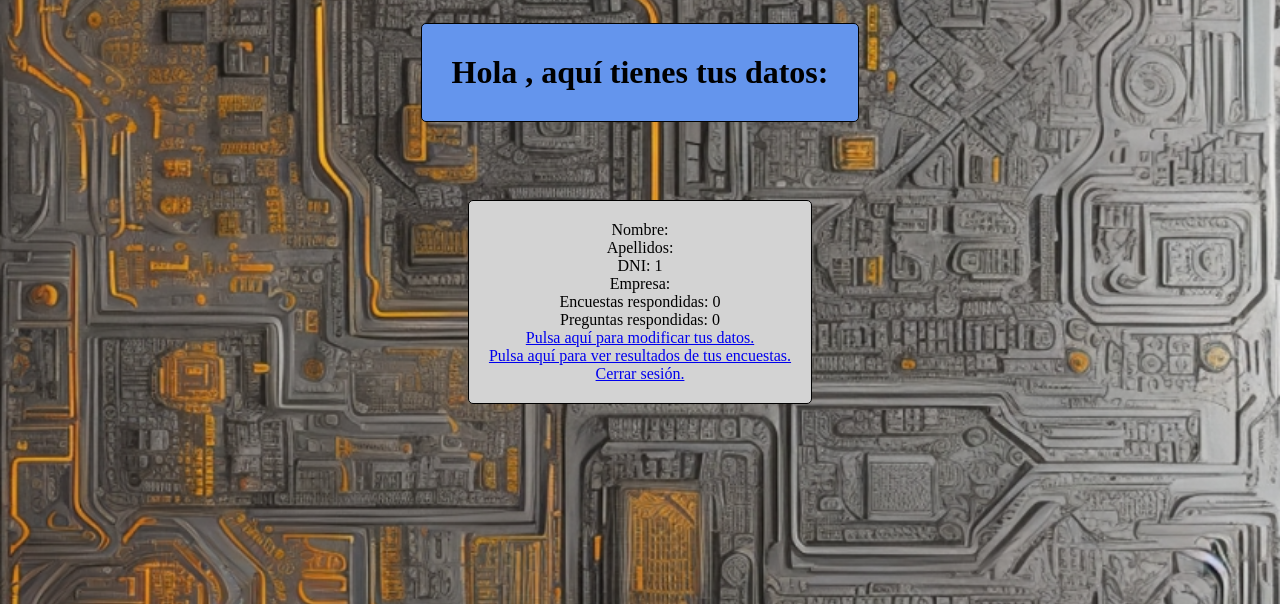
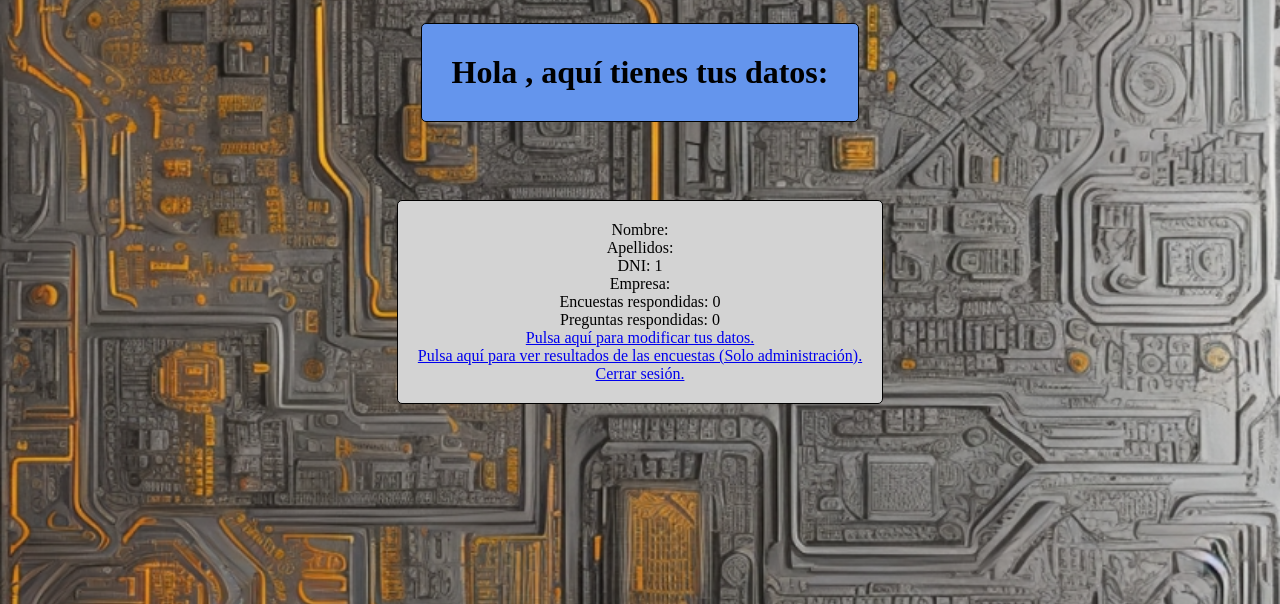
Before and after one commit to cobrat28/TFC, a PHP site: page /perfil.php in a window 1280 px wide. Shown: the part 177-781 px from the top of the page. Run offline with PHP 8.4, Linux system fonts and the light colour scheme; a user stored in the database is signed in; data comes from the database, SQL or seed files in the repository; data that the repository does not hold is empty.

Commit message:
comentarios parte 1

```diff
--- a/Encuestas.php
+++ b/Encuestas.php
@@ -59,7 +59,7 @@ include 'encabezado.php';
             </div>
         <?php
         }
-        echo "<a href='opciones_encuestas.php'> Pulsa aquí para crear una encuesta. </a><br>";
+        echo "<div style='text-align: center; height: 100px'><a href='opciones_encuestas.php'> Pulsa aquí para crear una encuesta. </a></div><br>";
 
         ?>
     </article>
--- a/Pagina_principal.php
+++ b/Pagina_principal.php
@@ -38,7 +38,7 @@ include 'encabezado.php';
     $query1 = mysqli_query($bd, "SELECT ID_encuesta FROM encuestas ORDER BY ID_encuesta DESC LIMIT 3;");
     $i = 0;
     $arr = [];
-    //Creamos un array, donde almacenaremos los 3 id_encuesta que toquen
+    //Creamos un array, donde almacenaremos los 3 id_encuesta de las últimas 3 encuestas registradas en nuestra web
     foreach ($query1 as $data) {
         $id = $data["ID_encuesta"];
         $arr[] = $id;
@@ -89,6 +89,8 @@ include 'encabezado.php';
     }
 
     ?>
+    <!--Aquí se ubicarán las encuestas, en este caso hemos implementado los estilos dentro de la página en vez de en el documento de estilos para
+    usar todo lo aprendido en clase-->
     <article style="display: flex; flex-wrap: wrap; height: 100%; margin-top: 150px;">
         <div id="izq" style="margin-left: 10% ; margin-top : 5%; height: 45%; width : 20%; background-color: rgb(238, 235, 48); border-radius: 25px;" class="form">
             <h1><?php echo $nom1; ?></h1><br>
--- a/Procesa_login.php
+++ b/Procesa_login.php
@@ -1,5 +1,6 @@
 <?php
-
+ //En esta página es donde se comprueba que los datos introducidos concuerden en nuestra base de datos, en ese caso, el usuario
+ //pasa a la página principal y se le crea una sesión, en caso contrario se le devuelve a la página de login
 if(isset($_POST["email"]) && isset($_POST["passwd"])) {
     $bd = mysqli_connect("localhost", "root","", "varlud");
     $email = $_POST["email"];
--- a/login.html
+++ b/login.html
@@ -1,3 +1,8 @@
+<!--Esta página está destinada al inicio de sesión de un usuario que ya esté registrado en nuestra web.
+Se compone de un campo donde hay que introducir el correo electrónico, otro campo para la contraseña y
+un botón de envío el cual al pulsarlo te redirige a la página de procesamiento que comprueba si los datos
+introducidos en la base de datos, si to trae al usuario de vuelta a esta página-->
+
 <!DOCTYPE html>
 <html lang="es">
 <head>
@@ -21,6 +26,7 @@
             <br>
             <input type="submit" value="Iniciar sesión">
         </form>
+<!--Este enlace es una redirección a la página de registro por si el usuario aún no está registrado en nuestra web-->
         <p><a href="registro.php">Si no tienes usuario, pincha aquí para crearlo.</p>
     </div>
 </body>
--- a/perfil.php
+++ b/perfil.php
@@ -1,3 +1,6 @@
+<!--Esta página muestra la información del perfil del usuario, dándole una bienvenida y mostrándole después su nombre y apellidos, su DNI, su empresa
+las encuestas que ha respondido, y las preguntas totales respondidas. Aparte muestra un enlace para modificar datos que redirige a la página de
+modificación, otro que muestra los resultados de las encuestas pero solo a los administradores, y un último para cerrar sesión-->
 <!DOCTYPE html>
 <html>
 <head>
@@ -10,7 +13,7 @@
 <?php
 
 include 'encabezado.php';
-
+//Aquí se establece la conexión con la base de datos donde se extrae el usuario mediante el DNI para cargar su página de perfil
 session_start();
 if(isset($_SESSION["DNI"])){
     $bd=mysqli_connect("localhost", "root","", "varlud");
@@ -35,6 +38,7 @@ if(isset($_SESSION["DNI"])){
     foreach ($query4 as $dato4){
         $enc=$dato4["encuestas"];
         }
+    //Aguí se muestran los datos del usuario, los tres últimos campos son los enlaces para modificar, ver los datos de las encuestas y el de cerrar sesión
     echo "<h1 class='form5'>Hola $nombre, aquí tienes tus datos:</h1><br>";
     ?>
     <div class="form">
@@ -46,7 +50,7 @@ if(isset($_SESSION["DNI"])){
             echo "Encuestas respondidas: $enc <br>";
             echo "Preguntas respondidas: $pre <br>";
             echo "<a href='modificar.php'> Pulsa aquí para modificar tus datos. </a><br>";
-            echo "<a href='resultados.php'> Pulsa aquí para ver resultados de tus encuestas. </a><br>";
+            echo "<a href='resultados.php'> Pulsa aquí para ver resultados de las encuestas (Solo administración). </a><br>";
             echo "<a href='logout.php'> Cerrar sesión. </a>";
         ?>
     </div>
--- a/registro.php
+++ b/registro.php
@@ -1,3 +1,6 @@
+<!--En esta página se le muestra al usuario un formulario para que se pueda registrar en nuestra web con los campos de
+nombre, apellidos, DNI, CIF de la empresa, Fecha de nacimiento, Email y contraseña-->
+
 <!DOCTYPE html>
 <html lang="es">
 <head>
@@ -5,6 +8,7 @@
 <title>VarLud Analytics</title>
     <link rel="icon" type="image/jpg" href="Imagenes/Logo_solo.png">
     <link rel="stylesheet" href="CSS\estilos.css">
+    <!--Esta parte es para definir las restricciones como que el DNI tenga 8 números y una letra, que el nombre sean solo letras...-->
     <script>
         function validarFormulario() {
             const nombre = document.getElementById('nombre').value;
@@ -69,7 +73,7 @@ if ($_SERVER["REQUEST_METHOD"] == "GET"){
     ?>
 
     <h1 class="form3">Bienvenido a VarLud Analytics.</h1>
-    <!--formulario con todos los datos para la tabla, se vendrá al registro por GET, y al enviar el formulario, ya se énviará a la página principal-->
+    <!--formulario con todos los datos para la tabla, se llegará al registro por GET, y al enviar el formulario, ya se énviará a la página principal-->
     <form action="" method="POST" class="form" onsubmit="return validarFormulario()">
         <h2>Por favor introduce tus datos</h2>
         <div>
--- a/resultados.php
+++ b/resultados.php
@@ -55,7 +55,7 @@ if (isset($_SESSION["admin"])) {
         echo "</form>";
     }
 } else {
-    //header("Location: pagina_principal.php");
+    header("Location: pagina_principal.php");
 }
 ?>
 </body>
```
